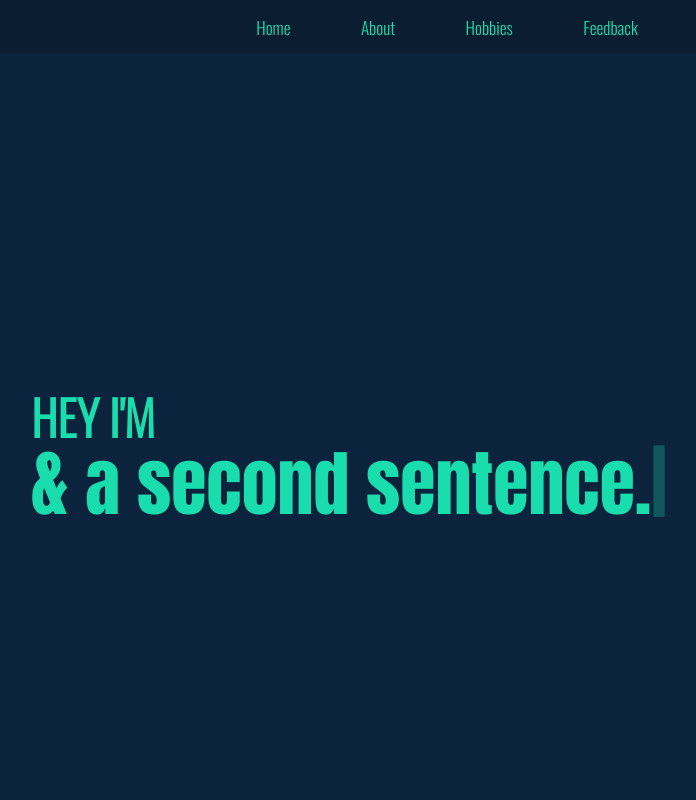
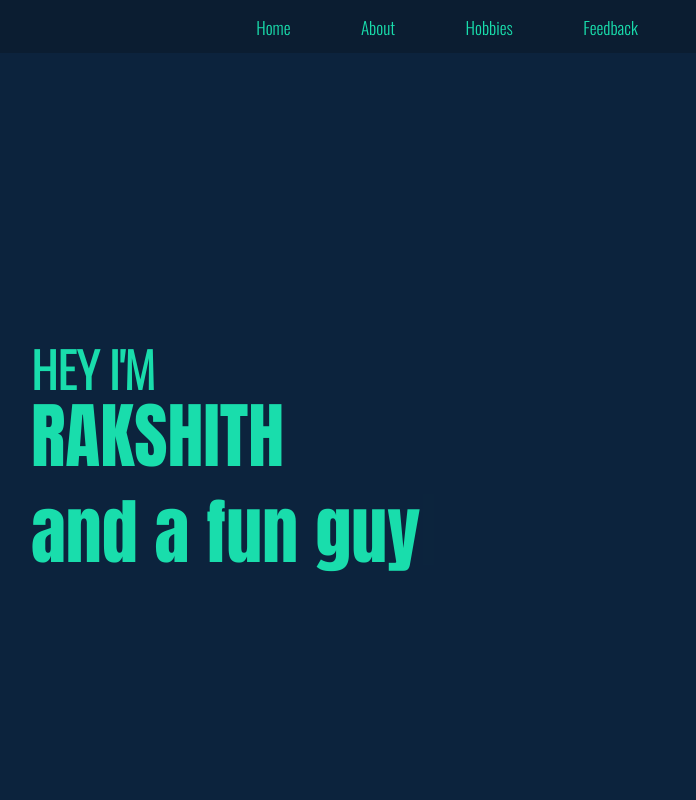
Before and after one commit to rakshithx09/rakshithx09.github.io, a plain HTML site: page index.html in a window 1280 px wide. Shown: the top 800 px of the page, without its empty margins (193-889 px from the left). Drawn offline with nearby package versions, Linux system fonts and the light colour scheme.

Commit message:
typed.js updated 3

```diff
--- a/index.html
+++ b/index.html
@@ -70,7 +70,8 @@
     <section id="home">
         <div id="home-box" data-aos="zoom-out-right">
             <h3 id="small-heading">HEY I'M</h3>
-            <p id="main-heading"><span id="element">RAKSHITH</span> </h1>
+            <p id="main-heading">RAKSHITH </p>
+            <p id="main-heading"><span id="element"></span> </p>
         </div>
     </section>
 
@@ -173,7 +174,7 @@
     <script src="https://unpkg.com/typed.js@2.0.16/dist/typed.umd.js"></script>
     <script>
     var typed = new Typed('#element', {
-      strings: ['<i>First</i> sentence.', '&amp; a second sentence.'],
+      strings: ['a Web Developer', 'and a fun guy'],
       typeSpeed: 50,
     });
   </script>
```
